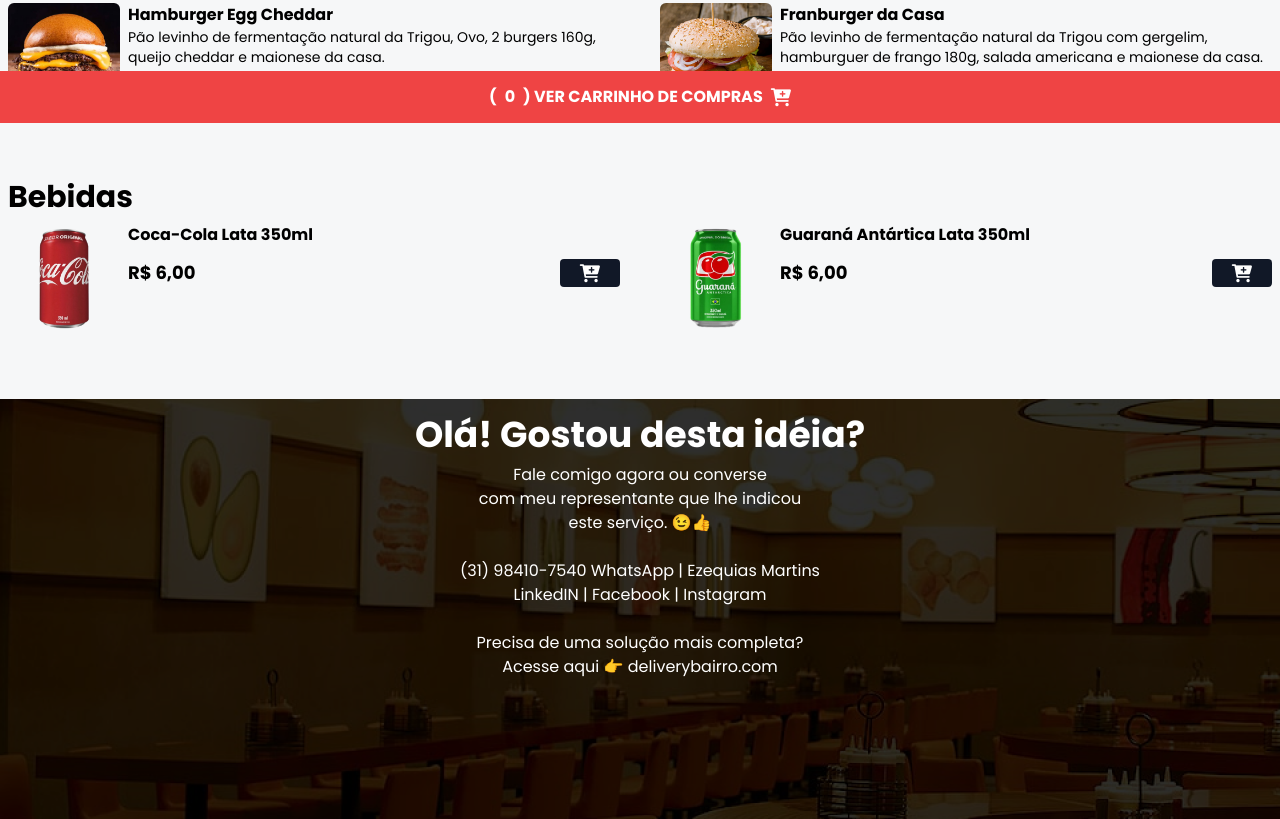
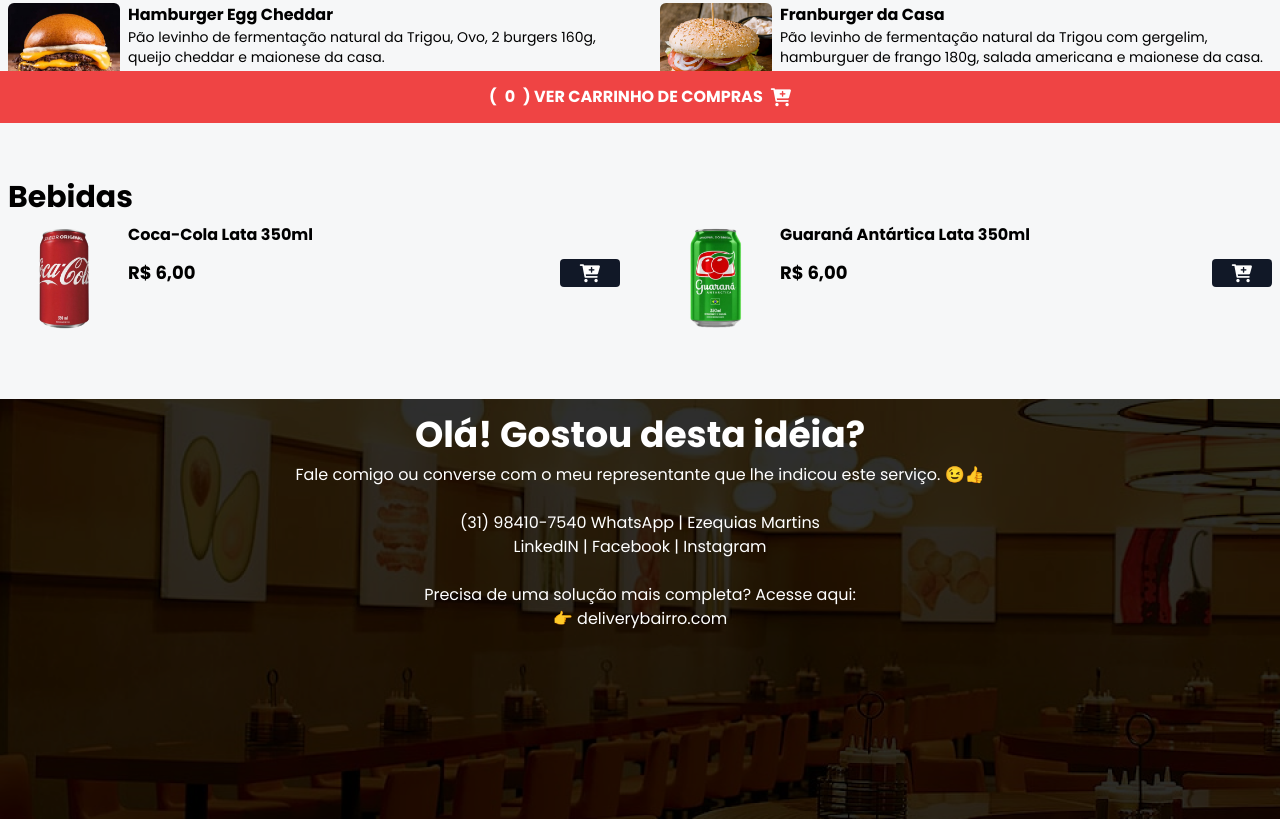
Before and after one commit to by-psi/cardapio, a website: page index.html in a window 1280 px wide. Shown: the part 677-1496 px from the top of the page. Drawn offline with nearby package versions, Linux system fonts and the light colour scheme.

Commit message:
09042024-1746

```diff
--- a/index.html
+++ b/index.html
@@ -163,11 +163,9 @@
 
   <!-- CONTATO -->
   <footer class="w-full h-[420px] bg-zinc-900 bg-home">
-    <div class="flex flex-col justify-center items-center">
+    <div class="flex flex-col justify-center items-center px-2">
       <h3 class="text-4xl mt-4 mb-2 font-bold text-white">Olá! Gostou desta idéia?</h3>
-      <p class="text-white">Fale comigo agora ou converse</p>
-      <p class="text-white">com meu representante que lhe indicou</p>
-      <p class="text-white">este serviço. 😉👍</p></p>
+      <p class="text-white">Fale comigo ou converse com o meu representante que lhe indicou este serviço. 😉👍</p>
       <p>&nbsp;</p>
       <p class="text-white">(31) 98410-7540 WhatsApp | Ezequias Martins</p>
       <p class="text-white">
@@ -176,8 +174,8 @@
         <a href="https://www.instagram.com/ezequiasmartins/"> Instagram</a>
       </p>
       <p>&nbsp;</p>
-      <p class="text-white">Precisa de uma solução mais completa?</p>
-      <p class="text-white">Acesse aqui 👉 <a href="https://deliverybairro.com" target="_blank">deliverybairro.com</a></p>
+      <p class="text-white">Precisa de uma solução mais completa? Acesse aqui:</p>
+      <p class="text-white">👉 <a href="https://deliverybairro.com" target="_blank">deliverybairro.com</a></p>
     </div>
   </footer>
   <!-- FIM CONTATO -->
```
